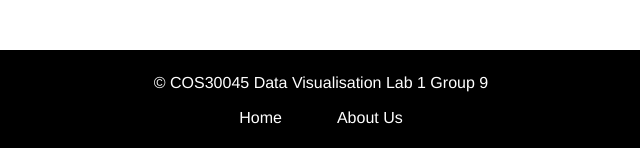
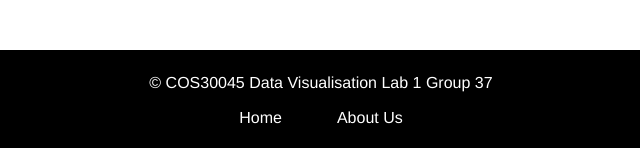
Before and after one commit to bdsimry/HydroScope, a plain HTML site: page aboutus.html in a window 1280 px wide. Shown: the part 930-1078 px from the top of the page, 319-959 px from the left. Drawn offline with nearby package versions, Linux system fonts and the light colour scheme.

Commit message:
Changed group number for footer

```diff
--- a/aboutus.html
+++ b/aboutus.html
@@ -58,7 +58,7 @@
 
     <!-- Footer -->
     <footer class="footer">
-        <p>&copy; COS30045 Data Visualisation Lab 1 Group 9</p>
+        <p>&copy; COS30045 Data Visualisation Lab 1 Group 37</p>
         <ul class="footer-nav">
             <li><a href="index.html">Home</a></li>
             <li><a href="aboutus.html">About Us</a></li>
```
Also changed, not shown: EuropeOverview.html (+1 -1 lines), choropleth.html (+1 -1 lines), combined_barcharts.html (+1 -1 lines), index.html (+1 -1 lines).
